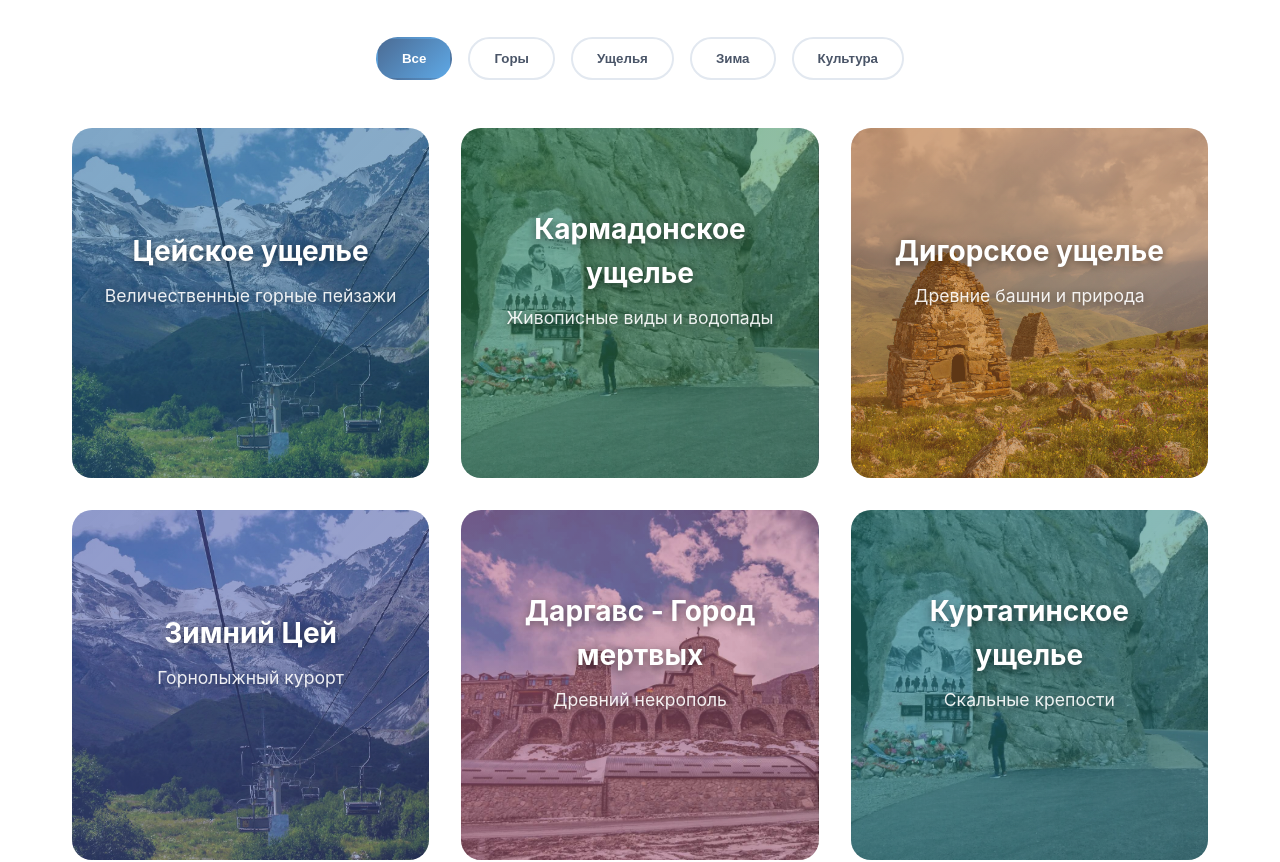
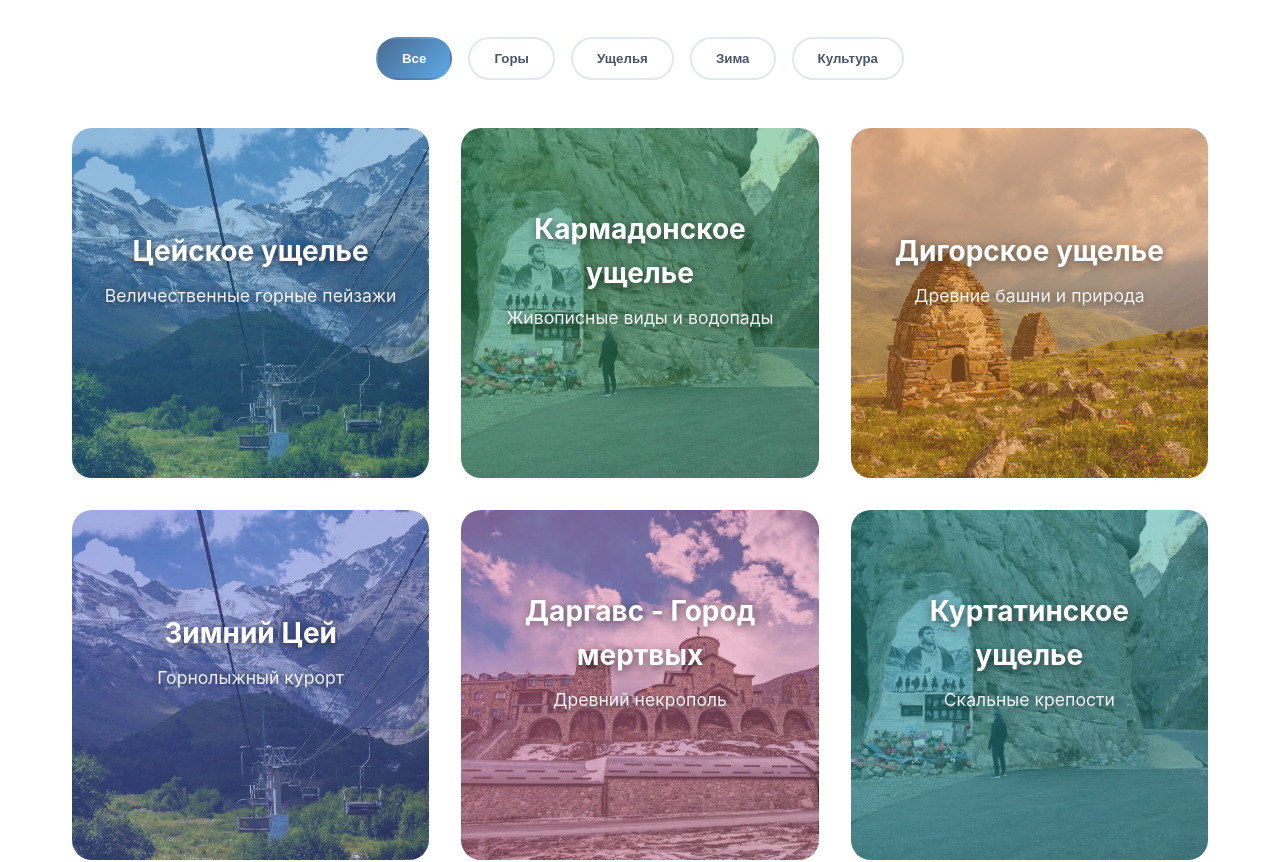
Before and after one commit to Equipoise7/vue-tour-osetia, a Vue app: page / in a window 1280 px wide. Shown: the part 2480-3342 px from the top of the page. Built offline with nearby package versions, Linux system fonts and the light colour scheme.

Commit message:
Сделан оверлей карточек маршрутов более светлым

```diff
--- a/src/components/Gallery.vue
+++ b/src/components/Gallery.vue
@@ -253,13 +253,13 @@ const closeImage = () => {
   justify-content: center;
   align-items: center;
   padding: 2rem;
-  background: rgba(0, 0, 0, 0.15);
+  background: rgba(0, 0, 0, 0.05);
   color: white;
   transition: all 0.4s ease;
 }
 
 .gallery-item:hover .gallery-overlay {
-  background: rgba(0, 0, 0, 0.5);
+  background: rgba(0, 0, 0, 0.3);
 }
 
 .gallery-title {
```
